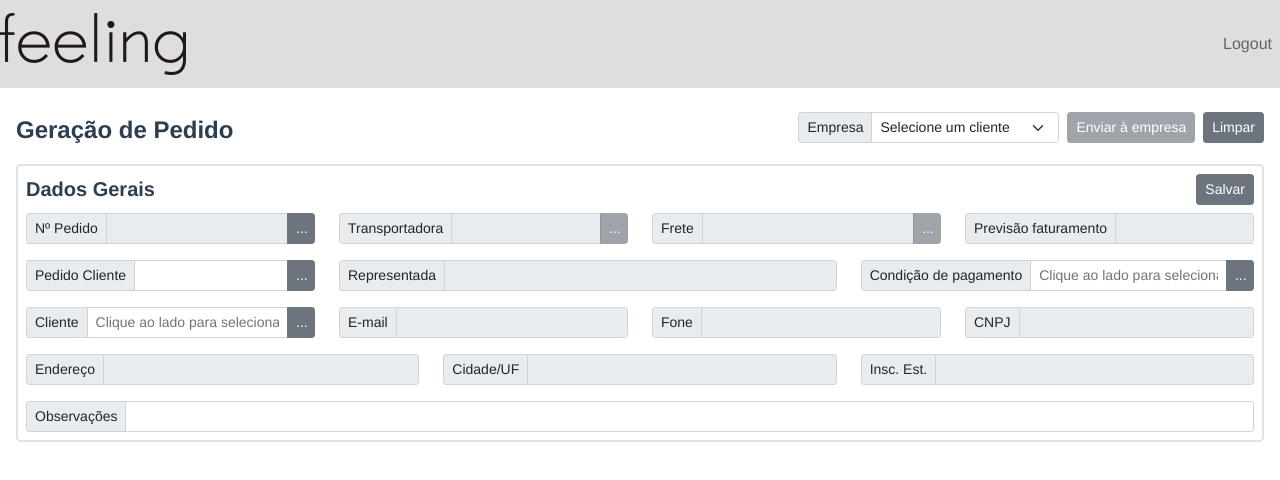
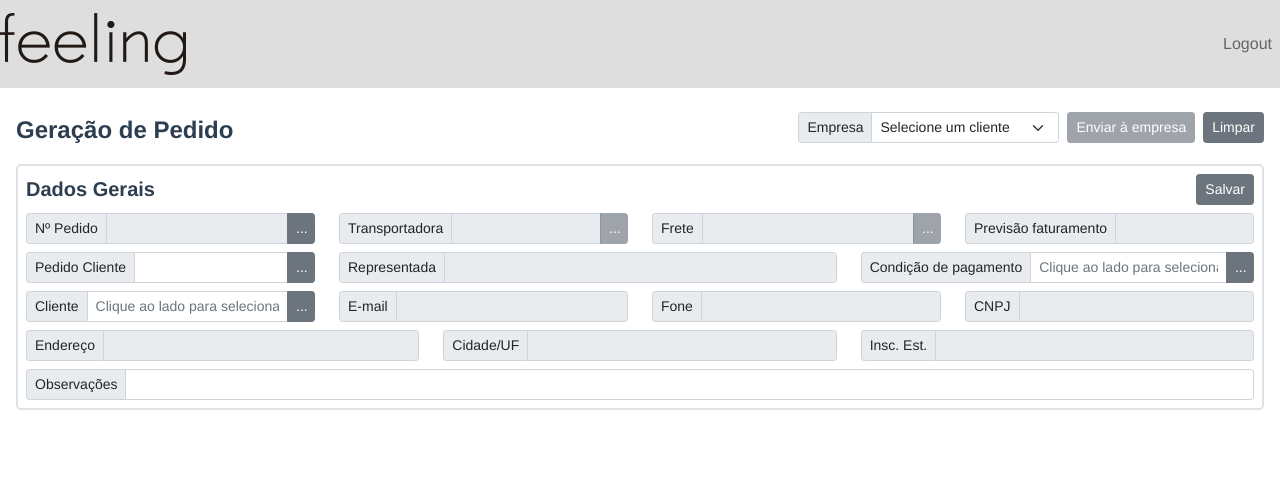
Before and after one commit to cadumancini/feeling-estofados, a Vue app: page /#/ in a window 1280 px wide. Shown: the top 480 px of the page. Built offline with nearby package versions, Linux system fonts and the light colour scheme; sample sign-in values are in the browser's storage; what vue-number-format would draw is missing.

Commit message:
Melhorias na UX

```diff
--- a/src/views/GerarPedido.vue
+++ b/src/views/GerarPedido.vue
@@ -38,7 +38,7 @@
           </div>
         </div>
         <div v-if="!manipulando">
-          <div class="row mb-3">
+          <div class="row mb-2">
             <div class="col-3">
               <div class="input-group input-group-sm">
                 <span class="input-group-text">Nº Pedido</span>
@@ -67,7 +67,7 @@
               </div>
             </div>
           </div>
-          <div class="row mb-3">
+          <div class="row mb-2">
             <div class="col-3">
               <div class="input-group input-group-sm">
                 <span class="input-group-text">Pedido Cliente</span>
@@ -89,7 +89,7 @@
               </div>
             </div>
           </div>
-          <div class="row mb-3">
+          <div class="row mb-2">
             <div class="col-3">
               <div class="input-group input-group-sm">
                 <span class="input-group-text">Cliente</span>
@@ -116,7 +116,7 @@
               </div>
             </div>
           </div>
-          <div class="row mb-3">
+          <div class="row mb-2">
             <div class="col-4">
               <div class="input-group input-group-sm">
                 <span class="input-group-text">Endereço</span>
@@ -931,6 +931,7 @@ export default {
     if (!sessionStorage.getItem('token')) {
       this.$router.push({ name: 'Login' })
     }
+    this.excluirRascunho()
   },
   methods: {
     checkInvalidLoginResponse (response) {
@@ -1567,6 +1568,7 @@ export default {
               respostaPedido = result['S:Envelope']['S:Body']['ns2:GravarPedidos_13Response'].result.respostaPedido
               if (respostaPedido.retorno === 'OK') {
                 alert('Itens salvos com sucesso!')
+                this.manipulando = false
                 this.carregarCabecalho()
                 this.carregarItens()
               } else {
```
